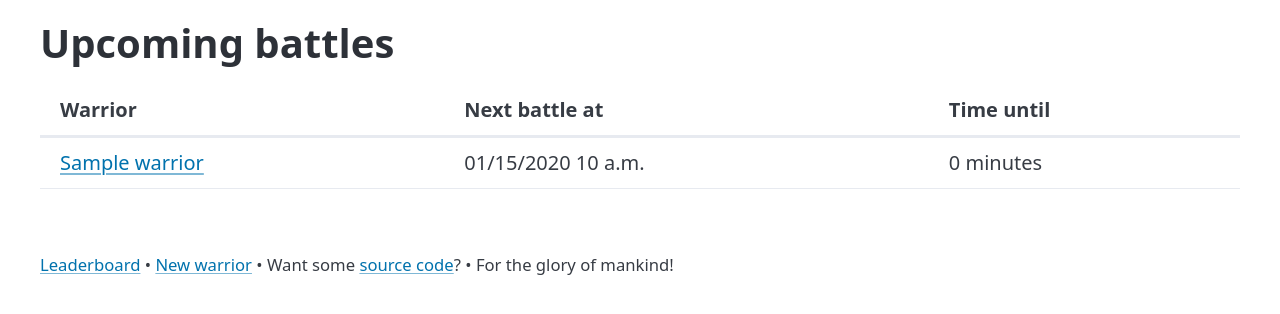
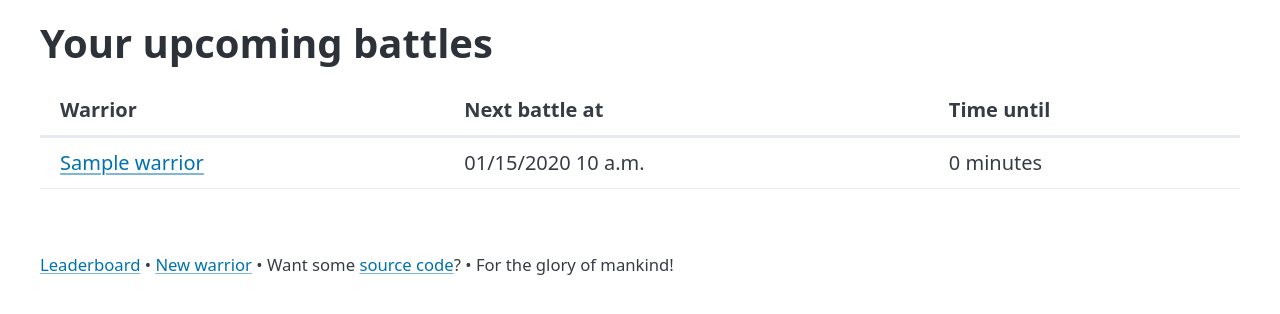
Before and after one commit to SupraSummus/prompt-wars, a Django app: page /upcoming_battles/ in a window 1280 px wide. Shown: the part 110-424 px from the top of the page. Run offline with Django 4.2, Linux system fonts and the light colour scheme; a user stored in the database is signed in; tables that the repository leaves empty hold one stand-in row (values such as "Sample post"); parts of the project's set-up code (start-up, migrations or seed data) failed here and were passed over; some libraries are stand-ins or nearby versions.

Commit message:
Indicate that upcoming battles are filtered

```diff
--- a/templates/warriors/upcoming_battles.html
+++ b/templates/warriors/upcoming_battles.html
@@ -2,7 +2,11 @@
 
 {% block content %}
   <main class="container">
-    <h1>Upcoming battles</h1>
+    {% if request.user.is_authenticated %}
+      <h1>Your upcoming battles</h1>
+    {% else %}
+      <h1>Upcoming battles</h1>
+    {% endif %}
     <table>
       <thead>
         <tr>
```
